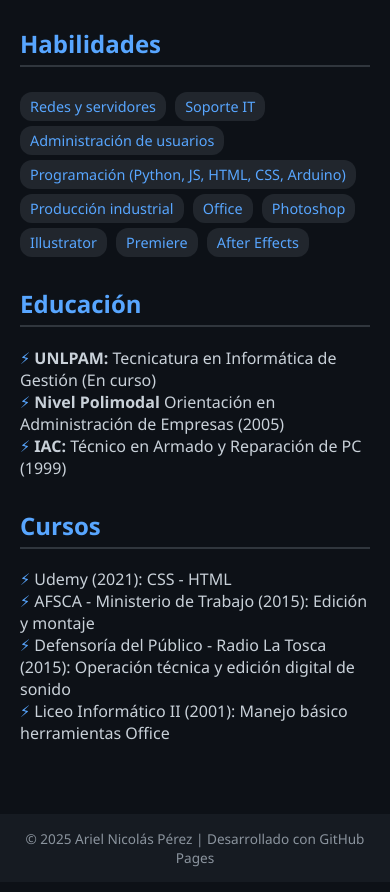
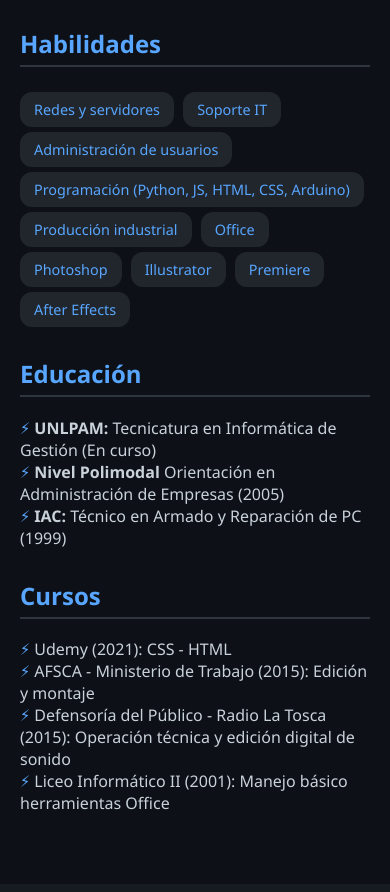
Before and after one commit to NicolasRasse/CV, a plain HTML site: page index.html in a window 390 px wide. Shown: the part 1103-1995 px from the top of the page. Drawn offline with Linux system fonts and the light colour scheme.

Commit message:
Update index.html
Actualización de los estilos del badge para que se vea mejor desde el celular

```diff
--- a/index.html
+++ b/index.html
@@ -66,6 +66,12 @@
       margin-top: 30px;
       color: #8b949e;
       font-size: 0.85em;
+    }
+    @media (max-width: 600px) {
+      .badge {
+        font-size: 1.1en;
+        padding:8px 14px;
+      }
     }
   </style>
 </head>
```
